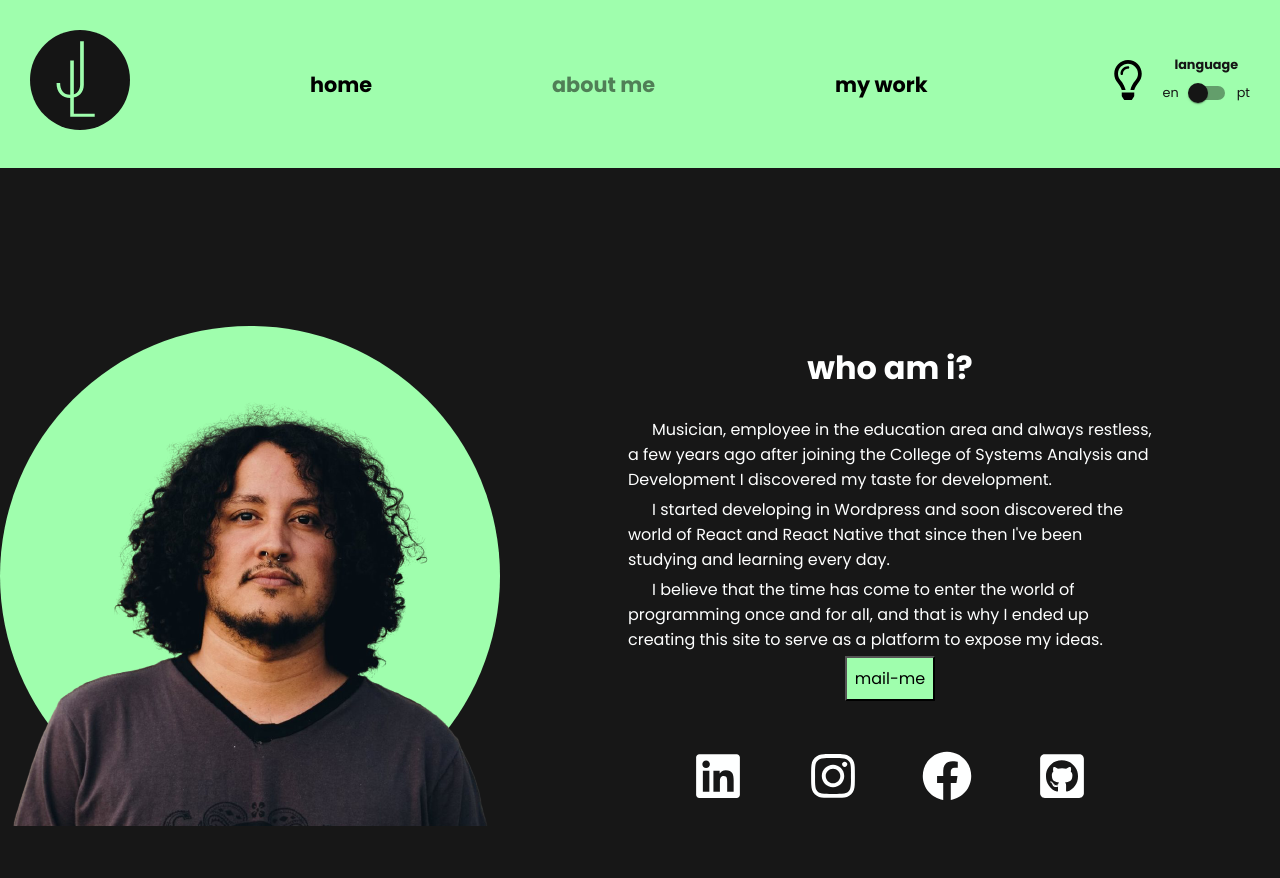
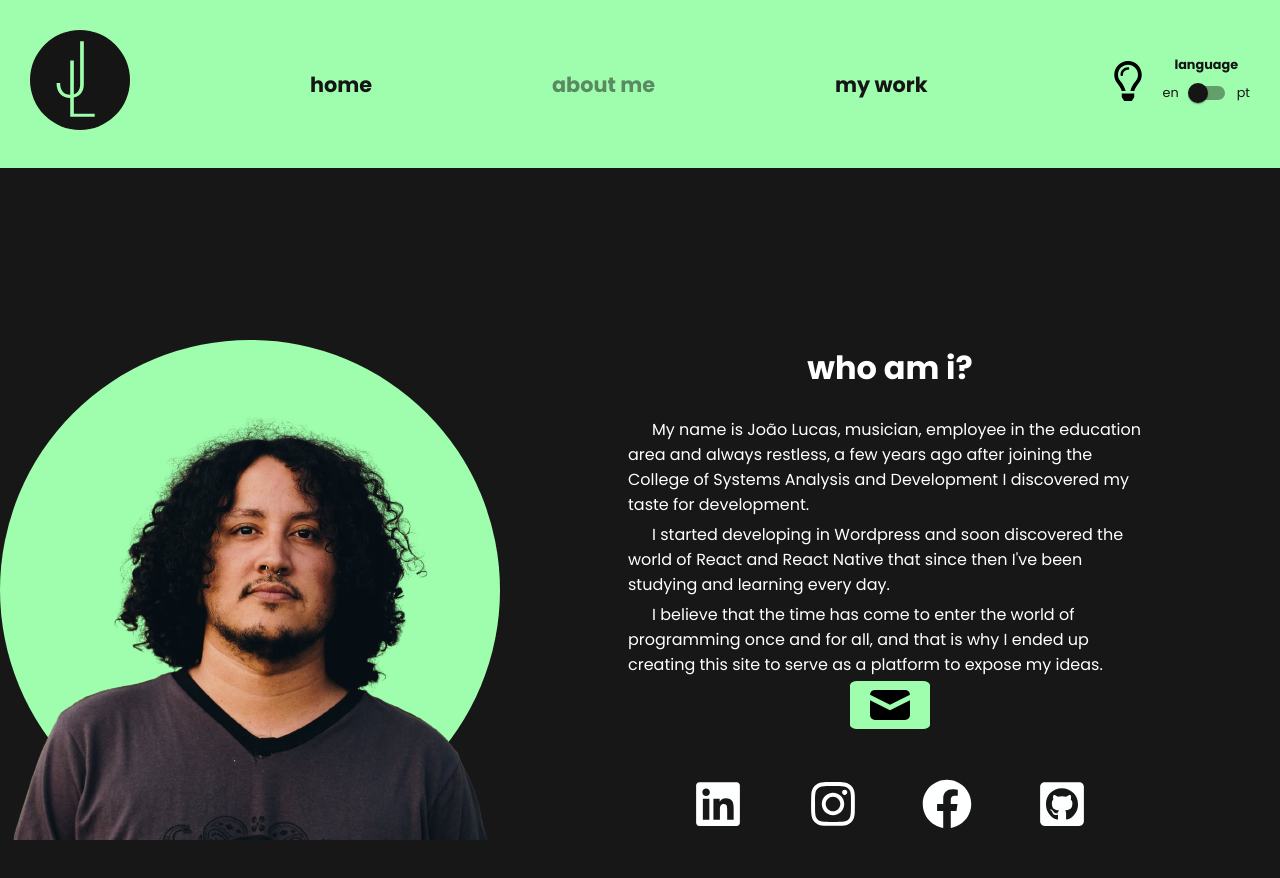
Before and after one commit to joaomarccelino/joao-marcelino-site, a React (Create React App) app: page /about in a window 1280 px wide. Shown: the top 878 px of the page. Built offline with nearby package versions, Linux system fonts and the light colour scheme.

Commit message:
feat: buttons

```diff
--- a/src/components/Header/index.tsx
+++ b/src/components/Header/index.tsx
@@ -25,12 +25,12 @@ export function Header() {
                     <a className={splitLocation[1] === 'about' ? "active" : ""} href="/about">{lang === 'pt-br' ? 'sobre mim' : 'about me'}</a>
                     <a className={splitLocation[1] === 'my-work' ? "active" : ""} href="/my-work">{lang === 'pt-br' ? 'meus trabalhos' : 'my work'}</a>
                     <div className="switch-area">
-                        <a href="#" onClick={handleNight}>
+                        <button onClick={handleNight}>
                             <FaRegLightbulb
                                 color={theme === 'dark' ? 'black' : 'yellow'}
                                 size={40}
                             />
-                        </a>
+                        </button>
                         <div className="switch">
                             <strong>{lang === 'pt-br' ? switchTitle.ptLang : switchTitle.enLang}</strong>
                             <div>
--- a/src/components/Header/styles.scss
+++ b/src/components/Header/styles.scss
@@ -14,7 +14,7 @@
 
             a {
                 text-decoration: none;
-                color: black;
+                color: #151515;
                 font-size: 1.3rem;
                 font-weight: bold;
             }
@@ -27,6 +27,11 @@
                 justify-content: center;
                 font-size: 0.8rem;
                 gap: 15px;
+                button {
+                    background: none;
+                    border: none;
+                    cursor: pointer;
+                }
                 .switch {
                     text-align: center;
                     align-items: center;
--- a/src/pages/About/index.tsx
+++ b/src/pages/About/index.tsx
@@ -1,6 +1,6 @@
 import ProfilePic from '../../assets/images/joao.png'
 import { FaLinkedin, FaInstagram, FaFacebook, FaGithubSquare } from 'react-icons/fa'
-
+import { HiMail } from 'react-icons/hi'
 
 import { ptBr, en } from '../../utils/texts'
 
@@ -27,7 +27,7 @@ export function About() {
                 </div>
                 <a href="mailto:joao.marcelino.esc@gmail.com">
                     <button>
-                        mail-me
+                        <HiMail size={50}/>
                     </button>
                 </a>
 
--- a/src/pages/About/styles.scss
+++ b/src/pages/About/styles.scss
@@ -27,7 +27,15 @@
         }
         button {
             background: #9ffead;
+            display: flex;
+            align-items: center;
+            max-height: 3rem;
+            width: 5rem;
+            border: none;
+            border-radius: 9%;
             padding: 0.5rem;
+            cursor: pointer;
+            justify-content: center;
         }
         .title-container {
             margin-bottom: 25px;
--- a/src/utils/texts.ts
+++ b/src/utils/texts.ts
@@ -1,13 +1,13 @@
 const ptBr = {
     about: 'quem sou eu?',
-    p1: 'Músico, funcionário da área da educação e sempre inquieto, há alguns anos após ingressar na faculdade de Análise e Desenvolvimento de Sistemas fui descobrindo o meu gosto pelo desenvolvimento.',
+    p1: 'Meu nome é João Lucas, sou músico, funcionário da área da educação e sempre inquieto, há alguns anos após ingressar na faculdade de Análise e Desenvolvimento de Sistemas fui descobrindo o meu gosto pelo desenvolvimento.',
     p2: 'Comecei desenvolvendo em Wordpress e logo descobri o mundo do React e React Native que desde então venho estudando e aprendendo a cada dia.',
     p3: 'Creio que chegou a hora de entrar de vez no mundo da programação e por isso acabei criando esse site para servir de plataforma para expor minhas ideias.',
 }
 
 const en = {
     about: 'who am i?',
-    p1: 'Musician, employee in the education area and always restless, a few years ago after joining the College of Systems Analysis and Development I discovered my taste for development.',
+    p1: 'My name is João Lucas, musician, employee in the education area and always restless, a few years ago after joining the College of Systems Analysis and Development I discovered my taste for development.',
     p2: "I started developing in Wordpress and soon discovered the world of React and React Native that since then I've been studying and learning every day.",
     p3: 'I believe that the time has come to enter the world of programming once and for all, and that is why I ended up creating this site to serve as a platform to expose my ideas.',
 }
```
